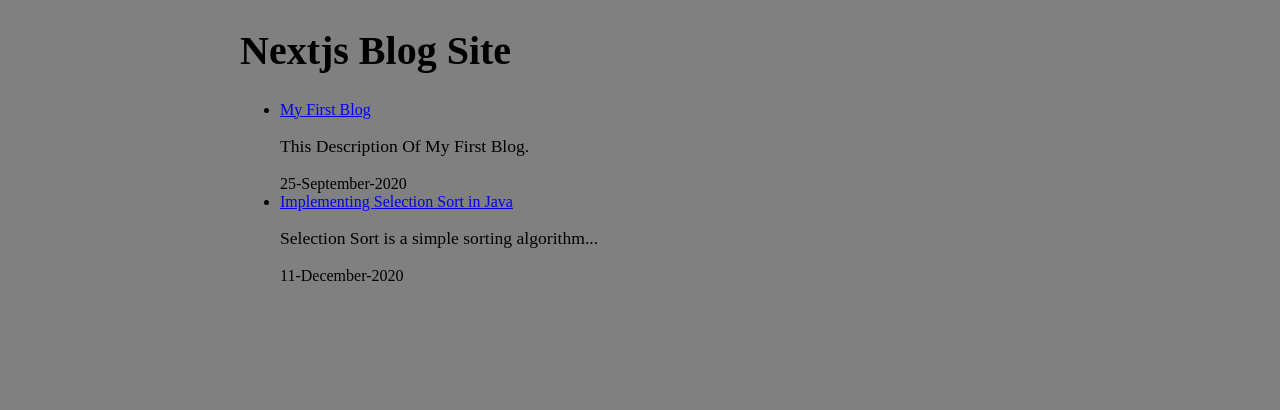
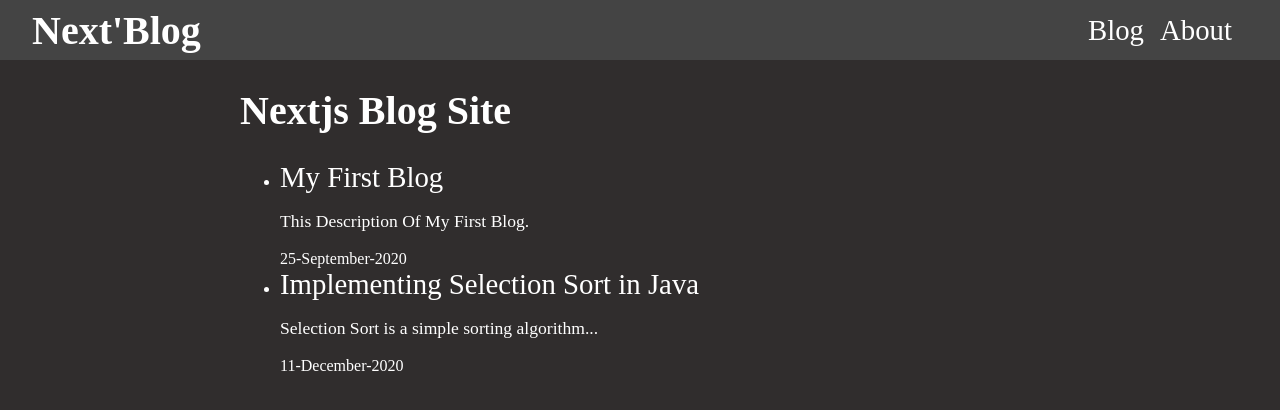
Before and after one commit to GMkonan/MyBlog, a Next.js app: page / in a window 1280 px wide. Shown: the top 410 px of the page. Built offline with nearby package versions, Linux system fonts and the light colour scheme.

Commit message:
added header and applyed some simple styles

```diff
--- /dev/null
+++ b/components/Header.js
@@ -0,0 +1,40 @@
+import Link from 'next/link';
+import styled from 'styled-components';
+
+const NavBar = styled.nav`
+    background: #444;
+    width: auto;
+    height: 60px;
+    padding: 0 2rem;
+    display: flex;
+    justify-content: space-between;
+    align-items: center;
+    font-size: 1rem;
+    margin: 0px;
+  a {
+    margin-right: 1rem;
+    text-decoration: none;
+  }
+  a:hover {
+    text-decoration: underline;
+  }
+`;
+
+const Header = () => {
+
+    return(
+        <NavBar>
+        <h1>Next'Blog</h1>
+        <div>
+          <Link href='/'>
+            <a>Blog</a>
+          </Link>
+          <Link href='/'>
+            <a>About</a>
+          </Link>
+        </div>
+        </NavBar>
+    )
+}
+
+export default Header;
--- a/components/Layout.js
+++ b/components/Layout.js
@@ -2,8 +2,10 @@ import { createGlobalStyle } from 'styled-components'
 
 const GlobalStyle = createGlobalStyle`
   body {
-    background-color: grey;
-  };
+    background-color: #302d2d;
+    color: white;
+    margin: 0px;
+    };
   p{
       font-size: 1.1rem;
   }
@@ -13,6 +15,14 @@ const GlobalStyle = createGlobalStyle`
   }
   h1 {
       font-size: 2.5rem;
+  }
+  a { /* maybe change to have this set to just some a tags */
+    text-decoration: none;
+    font-size: 1.8rem;
+    color: white;
+  }
+  a:hover {
+      text-decoration: underline;
   }
 
 `
--- a/pages/index.js
+++ b/pages/index.js
@@ -2,6 +2,7 @@ import matter from 'gray-matter';
 import React from 'react';
 import Layout from '../components/Layout';
 import Link from "next/link";
+import Header from '../components/Header'
 
 const Home = ({title, description, data}) => {
     //map the data going to each file and getting the parts
@@ -11,7 +12,10 @@ const Home = ({title, description, data}) => {
     const ListItems = RealData.map((listItem) => listItem.data);
 
     return (
+        <div>
+            <Header />
             <Layout>
+
                 <h1>{title}</h1>
                 <ul>
                     {ListItems.map((blog, i) => (
@@ -25,6 +29,7 @@ const Home = ({title, description, data}) => {
                     ))}
                 </ul>
             </Layout>
+            </div>
     )
 }
 
```
